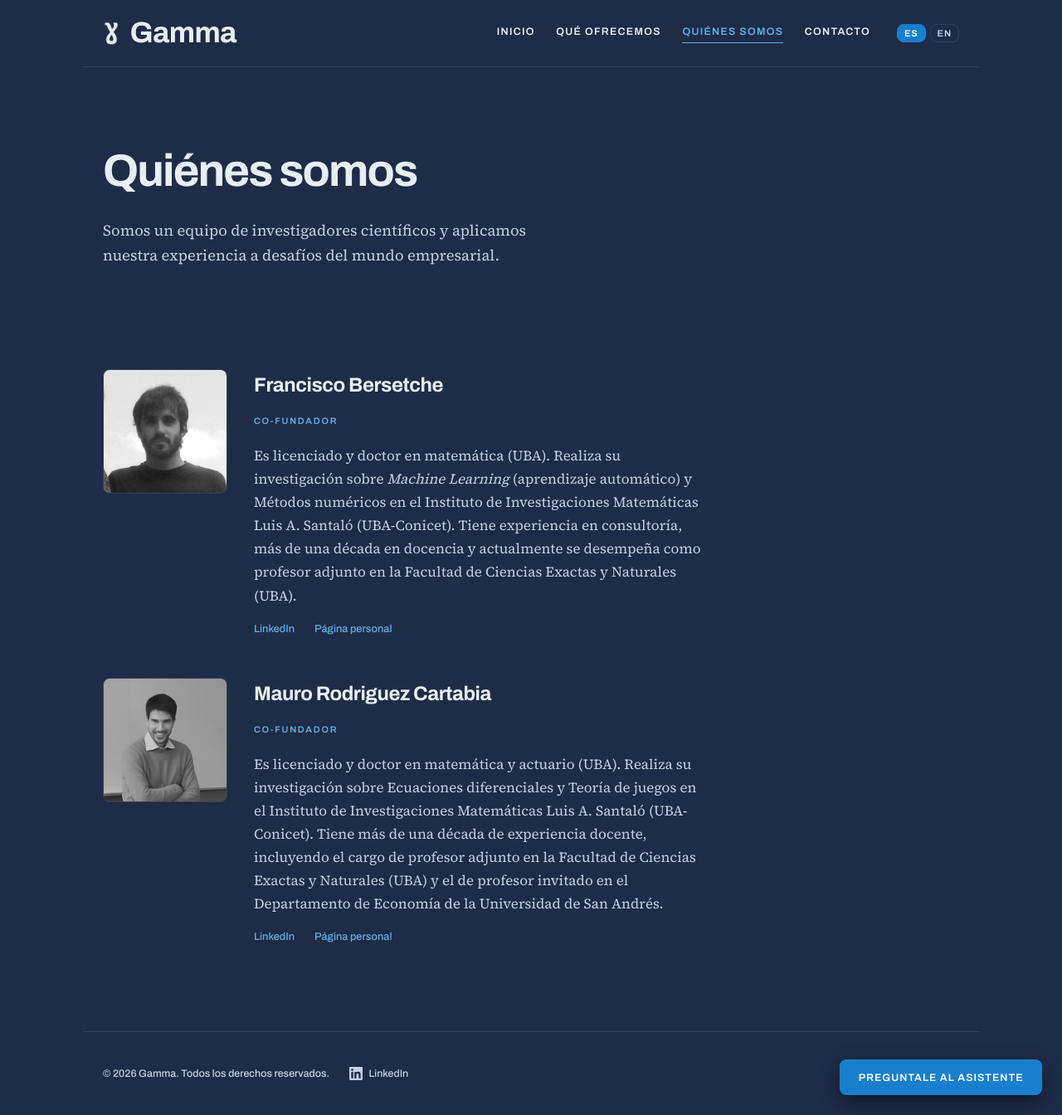
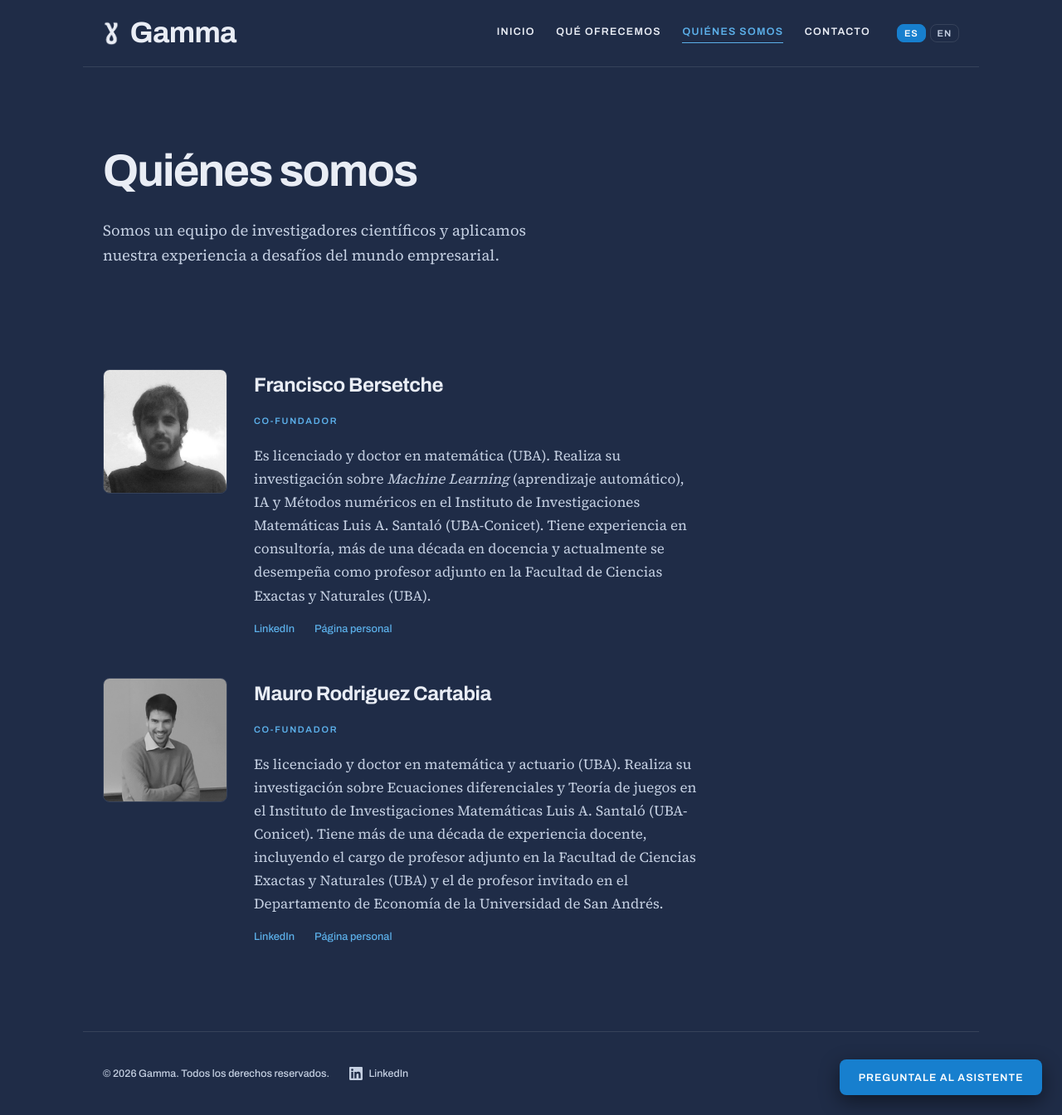
Before and after one commit to mrodriguezcartabia/fmp.github.io, a Jekyll site: the page built from who-we-are.html, in a window 1280 px wide and 1344 px high. Shown: the whole window at 83% size. Built offline with Jekyll 4.4.1, drawn with Linux system fonts in a browser that asks for light colours.

Commit message:
arreglo de agente y descripción

```diff
--- a/index.html
+++ b/index.html
@@ -1,7 +1,7 @@
 ---
 layout: default
 title: Gamma — Automatizamos decisiones
-description: Construimos los modelos matemáticos detrás de las decisiones que una empresa repite todas las semanas.
+description: Construimos el modelo matemático detrás de las decisiones que tu empresa repite cada semana y lo dejamos funcionando dentro de un asistente de IA.
 ---
 
 <section class="portada">
--- a/who-we-are.html
+++ b/who-we-are.html
@@ -20,13 +20,13 @@
 			<h2>Francisco Bersetche</h2>
 			<span class="etiqueta" data-es="Co-fundador" data-en="Co-founder">Co-fundador</span>
 			<p data-html data-es="Es licenciado y doctor en matemática (UBA). Realiza su investigación sobre <em>Machine Learning</em>
-                (aprendizaje automático) y Métodos numéricos en el Instituto de Investigaciones Matemáticas Luis A. Santaló (UBA-Conicet).
+                (aprendizaje automático), IA y Métodos numéricos en el Instituto de Investigaciones Matemáticas Luis A. Santaló (UBA-Conicet).
                 Tiene experiencia en consultoría, más de una década en docencia y actualmente se desempeña como profesor adjunto en la Facultad de Ciencias Exactas y Naturales (UBA)."
-			   data-en="He holds a degree and a PhD in Mathematics (UBA). His research focuses on Machine Learning and Numerical Methods at the
+			   data-en="He holds a degree and a PhD in Mathematics (UBA). His research focuses on Machine Learning, AI and Numerical Methods at the
                 Instituto de Investigaciones Matemáticas Luis A. Santaló (UBA-Conicet). He has experience in consulting,
                 more than a decade in teaching and currently serves as an Adjunct Professor at the Facultad de Ciencias Exactas y Naturales (UBA).">
 				Es licenciado y doctor en matemática (UBA). Realiza su investigación sobre <em>Machine Learning</em>
-                (aprendizaje automático) y Métodos numéricos en el Instituto de Investigaciones Matemáticas Luis A. Santaló (UBA-Conicet).
+                (aprendizaje automático), IA y Métodos numéricos en el Instituto de Investigaciones Matemáticas Luis A. Santaló (UBA-Conicet).
                 Tiene experiencia en consultoría, más de una década en docencia y actualmente se desempeña como profesor adjunto en la Facultad de Ciencias Exactas y Naturales (UBA).
 			</p>
 			<p class="enlaces">
```
Also changed, not shown: 2 other files.
